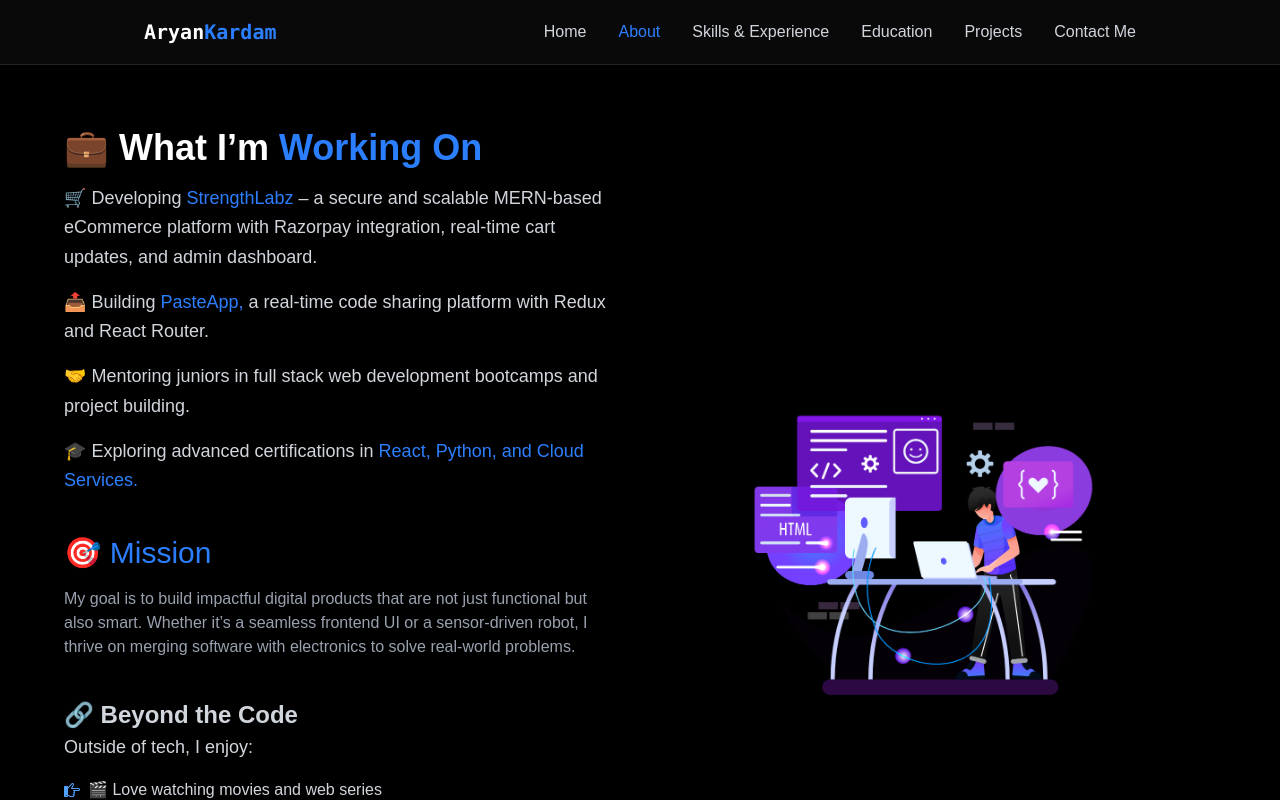
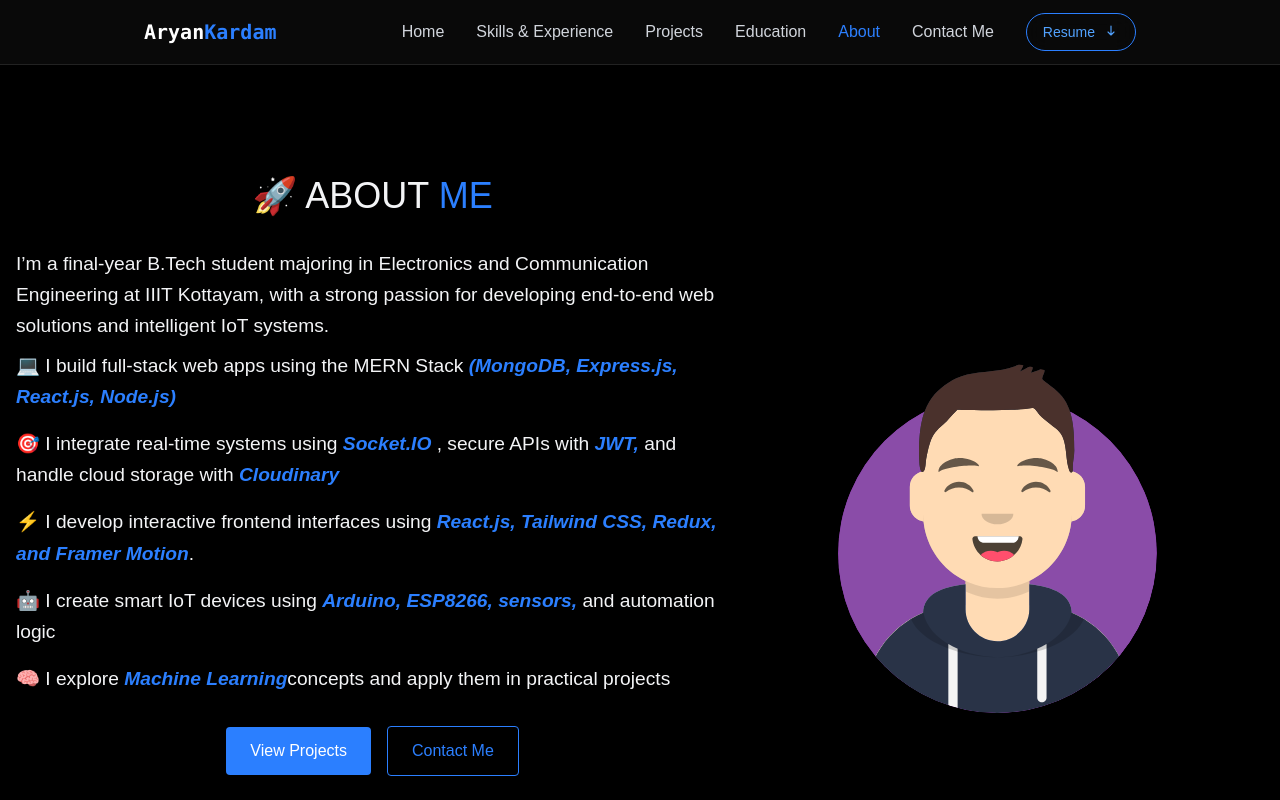
Before and after one commit to aryankardam/personal-portfolio-main, a React (Vite) app: page /about in a window 1280 px wide. Shown: the top 800 px of the page. Built offline with nearby package versions, Linux system fonts and the light colour scheme.

Commit message:
nav update

```diff
--- a/src/App.jsx
+++ b/src/App.jsx
@@ -44,11 +44,10 @@ export default function App() {
           element: (
             <>
               <Home />
-              <Home2 />
+              <Skills />
+              <Projects />
+              <Education />
               <About />
-              <Skills />
-              <Education />
-              <Projects />
               <ContactMe />
             </>
           ),
--- a/src/components/About.jsx
+++ b/src/components/About.jsx
@@ -2,9 +2,18 @@ import React from "react";
 import { motion } from "framer-motion";
 import laptopImg from "../assets/about.png";
 import { ImPointRight } from "react-icons/im";
+import Home2 from "./Home/Home2";
 
 const About = () => {
   return (
+    <>
+    <motion.section
+      initial={{ opacity: 0, y: 30 }}
+      animate={{ opacity: 1, y: 0 }}
+      transition={{ duration: 0.6 }}
+    >
+      <Home2/>
+    </motion.section>
     <motion.section
       className="min-h-screen flex items-center justify-center px-4 py-12 text-white"
       initial={{ opacity: 0, y: 30 }}
@@ -92,6 +101,7 @@ const About = () => {
         </div>
       </div>
     </motion.section>
+    </>
   );
 };
 
--- a/src/components/Home/Home.jsx
+++ b/src/components/Home/Home.jsx
@@ -53,6 +53,7 @@ const Home = () => {
           <b>Full Stack Developer | IoT Innovator |</b>
           <br />
           Final-Year ECE Undergraduate at{' '}
+          <br />
           <b>Indian Institute of Information Technology Kottayam.</b>
         </p>
       </motion.div>
--- a/src/components/LetsConnect.jsx
+++ b/src/components/LetsConnect.jsx
@@ -1,5 +1,6 @@
 import React from 'react';
 import ArrowUpIcon from '../assets/arrow-up.svg';
+import { AiFillLinkedin } from "react-icons/ai";
 
 const LetsConnect = () => {
   const handleClick = () => {
@@ -25,11 +26,13 @@ const LetsConnect = () => {
             alt="arrow up"
             className="w-[23px] h-[23px]"
           />
+
         </div>
         <div className="mt-1">
           <span className="font-poppins font-medium text-[18px] leading-[23px] text-white">
             Connect
           </span>
+
         </div>
       </div>
     </div>
--- a/src/components/Navbar.jsx
+++ b/src/components/Navbar.jsx
@@ -1,6 +1,15 @@
 import React, { useEffect, useState } from 'react';
 import { NavLink, useLocation } from 'react-router-dom';
-import { FaBars, FaTimes, FaHome, FaUser, FaCode, FaGraduationCap, FaProjectDiagram, FaEnvelope } from 'react-icons/fa';
+import {
+  FaBars,
+  FaTimes,
+  FaHome,
+  FaUser,
+  FaCode,
+  FaGraduationCap,
+  FaProjectDiagram,
+  FaEnvelope
+} from 'react-icons/fa';
 
 const Navbar = () => {
   const [menuOpen, setMenuOpen] = useState(false);
@@ -19,10 +28,10 @@ const Navbar = () => {
 
   const navLinks = [
     { path: '/', label: 'Home', icon: <FaHome /> },
+    { path: '/skills', label: 'Skills & Experience', icon: <FaCode /> },
+    { path: '/project', label: 'Projects', icon: <FaProjectDiagram /> },
+    { path: '/education', label: 'Education', icon: <FaGraduationCap /> },
     { path: '/about', label: 'About', icon: <FaUser /> },
-    { path: '/skills', label: 'Skills & Experience', icon: <FaCode /> },
-    { path: '/education', label: 'Education', icon: <FaGraduationCap /> },
-    { path: '/project', label: 'Projects', icon: <FaProjectDiagram /> },
     { path: '/contactMe', label: 'Contact Me', icon: <FaEnvelope /> },
   ];
 
@@ -31,6 +40,7 @@ const Navbar = () => {
       <nav className="fixed top-0 w-full z-50 bg-[rgba(10,10,10,0.95)] backdrop-blur-lg border-b border-white/10 shadow-lg">
         <div className="max-w-5xl mx-auto px-4">
           <div className="flex justify-between items-center h-16">
+
             {/* Brand */}
             <NavLink
               to="/"
@@ -40,16 +50,13 @@ const Navbar = () => {
               Aryan<span className="text-blue-500">Kardam</span>
             </NavLink>
 
-            {/* Hamburger / Close Button for Mobile */}
+            {/* Mobile Toggle */}
             <button
-              className="md:hidden text-white text-2xl cursor-pointer z-[70] p-2 hover:text-blue-500 transition-colors active:scale-95 relative"
+              className="md:hidden text-white text-2xl cursor-pointer z-[70] p-2 hover:text-blue-500 transition-colors active:scale-95"
               onClick={(e) => {
                 e.stopPropagation();
                 setMenuOpen(prev => !prev);
               }}
-              aria-label="Toggle menu"
-              aria-expanded={menuOpen}
-              type="button"
             >
               {menuOpen ? <FaTimes /> : <FaBars />}
             </button>
@@ -71,43 +78,68 @@ const Navbar = () => {
                   {link.label}
                 </NavLink>
               ))}
+
+              {/* ============================
+                    INDUSTRY-GRADE RESUME BUTTON
+                  ============================ */}
+              <a
+                href="https://drive.google.com/file/d/1R1zDIoRTQRohPXYzXCsw_nzGLrSGSSFx/view?usp=sharing"
+                download
+                className="flex items-center gap-2 px-4 py-2 rounded-full border border-blue-500 text-blue-400 hover:text-white
+                hover:bg-blue-600/20 backdrop-blur-md transition-all duration-300 hover:shadow-lg hover:shadow-blue-600/20"
+              >
+                <span className="text-sm font-medium">Resume</span>
+
+                {/* Minimal download icon */}
+                <svg
+                  xmlns="http://www.w3.org/2000/svg"
+                  fill="none"
+                  viewBox="0 0 24 24"
+                  strokeWidth={1.7}
+                  stroke="currentColor"
+                  className="w-4 h-4"
+                >
+                  <path
+                    strokeLinecap="round"
+                    strokeLinejoin="round"
+                    d="M12 16.5l4.5-4.5m-4.5 4.5L7.5 12m4.5 4.5V3"
+                  />
+                </svg>
+              </a>
             </div>
+
           </div>
         </div>
       </nav>
 
-      {/* Mobile Menu Overlay */}
+      {/* Overlay */}
       {menuOpen && (
         <div
           className="fixed inset-0 bg-black/70 backdrop-blur-sm z-[55] md:hidden animate-fadeIn"
           onClick={() => setMenuOpen(false)}
-          style={{ touchAction: 'none' }}
         />
       )}
 
-      {/* Mobile Menu Sidebar */}
+      {/* Mobile Sidebar */}
       <div
         className={`fixed top-0 right-0 h-full w-80 bg-gradient-to-b from-gray-900 to-gray-800 shadow-2xl z-[65] md:hidden transform transition-transform duration-300 ease-in-out ${
           menuOpen ? 'translate-x-0' : 'translate-x-full'
         }`}
         style={{ maxWidth: '85vw' }}
       >
-        {/* Header */}
+        {/* Sidebar Header */}
         <div className="bg-gray-900/50 border-b border-gray-700 p-6 flex justify-between items-center">
-          <span className="font-mono text-lg font-bold text-white">
-            Menu
-          </span>
+          <span className="font-mono text-lg font-bold text-white">Menu</span>
           <button
             onClick={() => setMenuOpen(false)}
-            className="text-white text-2xl p-2 hover:text-blue-500 transition-colors hover:rotate-90 transform duration-200"
-            aria-label="Close menu"
+            className="text-white text-2xl p-2 hover:text-blue-500 transition-colors hover:rotate-90 duration-200"
           >
             <FaTimes />
           </button>
         </div>
 
-        {/* Navigation Links */}
-        <div className="flex flex-col pt-6 px-4 space-y-2 overflow-y-auto h-[calc(100%-80px)]">
+        {/* Mobile Nav Links */}
+        <div className="flex flex-col pt-6 px-4 space-y-2 overflow-y-auto h-[calc(100%-150px)]">
           {navLinks.map((link, index) => (
             <NavLink
               key={link.path}
@@ -120,20 +152,29 @@ const Navbar = () => {
                     : 'text-gray-300 hover:text-white hover:bg-gray-700/50'
                 }`
               }
-              style={{
-                animationDelay: `${index * 50}ms`,
-              }}
+              style={{ animationDelay: `${index * 50}ms` }}
             >
-              {({ isActive }) => (
-                <>
-                  <span className={`text-xl ${isActive ? 'text-white' : 'text-blue-400 group-hover:text-blue-300'}`}>
-                    {link.icon}
-                  </span>
-                  <span>{link.label}</span>
-                </>
-              )}
+              <>
+                <span className="text-xl text-blue-400 group-hover:text-blue-300">
+                  {link.icon}
+                </span>
+                <span>{link.label}</span>
+              </>
             </NavLink>
           ))}
+        </div>
+
+        {/* ============================
+             MOBILE RESUME BUTTON
+        ============================ */}
+        <div className="p-6 border-t border-gray-700">
+          <a
+            href="https://drive.google.com/file/d/1R1zDIoRTQRohPXYzXCsw_nzGLrSGSSFx/view?usp=sharing"
+            target="_blank"
+            className="block w-full text-center py-3 rounded-lg bg-blue-600 text-white font-medium hover:bg-blue-700 transition shadow-md shadow-blue-600/20"
+          >
+            Resume
+          </a>
         </div>
       </div>
 
```
